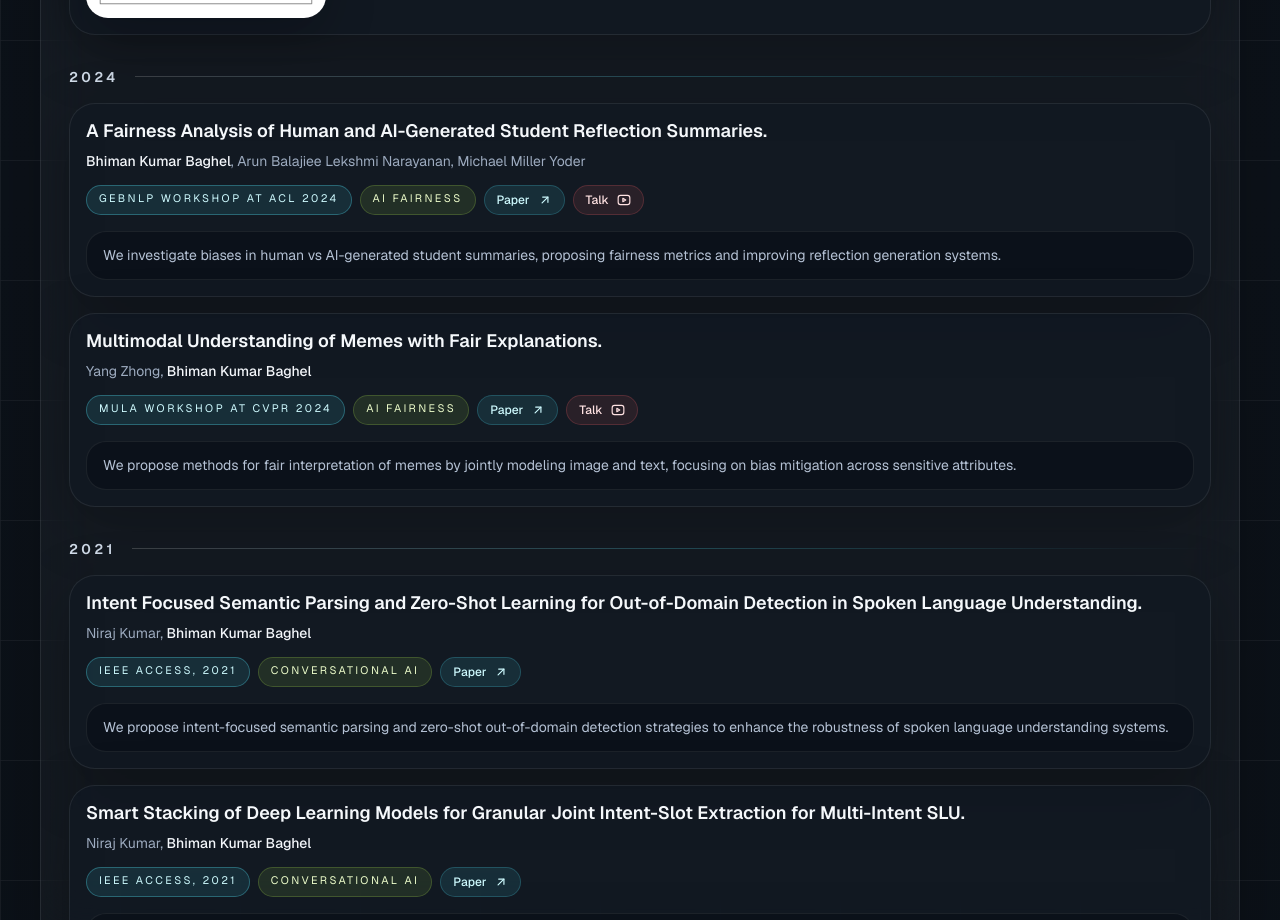
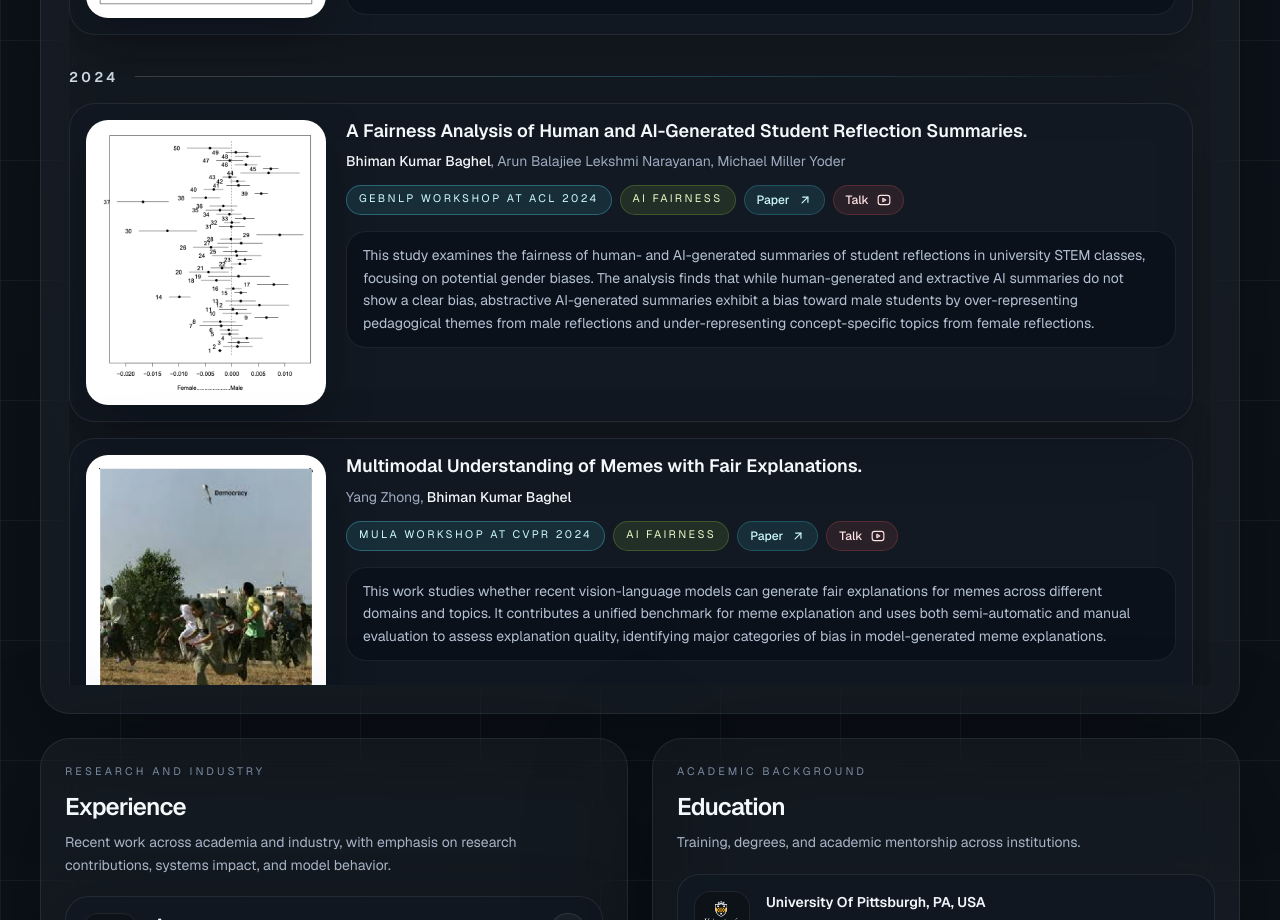
Before and after one commit to bhimanbaghel/bhimanbaghel.github.io, a Next.js app: page / in a window 1280 px wide. Shown: the part 1880-2800 px from the top of the page. Built offline with nearby package versions, Linux system fonts and the light colour scheme.

Commit message:
Enhance publication summaries and media

```diff
--- a/src/components/ui/publication-list.tsx
+++ b/src/components/ui/publication-list.tsx
@@ -250,7 +250,8 @@ export const PublicationList = () => {
           animate={{ opacity: 1, y: 0 }}
           exit={{ opacity: 0, y: -12 }}
           transition={{ duration: 0.2 }}
-          className="space-y-8"
+          className="custom-scroll max-h-[52rem] space-y-8 overflow-y-auto pr-2 sm:max-h-[56rem] lg:max-h-[58rem]"
+          style={{ scrollbarGutter: "stable" }}
         >
           {groupedPublications.map((group) => (
             <div key={group.year} className="space-y-4">
--- a/src/data/publications.ts
+++ b/src/data/publications.ts
@@ -29,7 +29,7 @@ export const PUBLICATIONS: Publication[] = [
     format: "Findings",
     category: "Mechanistic Interpretability",
     abstract:
-      "We propose techniques to systematically resolve UnderEdit and OverEdit issues in model editing, improving both precision and generalization.",
+      "Large language models can be updated more efficiently through model editing, but existing methods often miss the target fact or damage nearby knowledge. This work introduces iterative and neighbor-assisted model editing to improve edit precision up to 38 percentage points and generalization up to 6, across models, algorithms, and benchmarks.",
     image: "/publication/resolveunderoveredit.png",
     imageAlt:
       "Diagram illustrating iterative and neighbor-assisted model editing for resolving UnderEdit and OverEdit.",
@@ -45,8 +45,11 @@ export const PUBLICATIONS: Publication[] = [
     format: "Workshop",
     category: "AI Fairness",
     abstract:
-      "We investigate biases in human vs AI-generated student summaries, proposing fairness metrics and improving reflection generation systems.",
+      "This study examines the fairness of human- and AI-generated summaries of student reflections in university STEM classes, focusing on potential gender biases. The analysis finds that while human-generated and extractive AI summaries do not show a clear bias, abstractive AI-generated summaries exhibit a bias toward male students by over-representing pedagogical themes from male reflections and under-representing concept-specific topics from female reflections.",
     talkLink: "https://www.youtube.com/watch?v=Mu7M7cn-MbA",
+    image: "/publication/reflectionfairness.png",
+    imageAlt:
+      "Diagram illustrating the topical difference between genders in student reflection summaries.",
   },
   {
     title: "Multimodal Understanding of Memes with Fair Explanations.",
@@ -57,8 +60,11 @@ export const PUBLICATIONS: Publication[] = [
     format: "Workshop",
     category: "AI Fairness",
     abstract:
-      "We propose methods for fair interpretation of memes by jointly modeling image and text, focusing on bias mitigation across sensitive attributes.",
+      "This work studies whether recent vision-language models can generate fair explanations for memes across different domains and topics. It contributes a unified benchmark for meme explanation and uses both semi-automatic and manual evaluation to assess explanation quality, identifying major categories of bias in model-generated meme explanations.",
     talkLink: "https://www.youtube.com/watch?v=QneZ9v0THrI",
+    image: "/publication/memeexplain.png",
+    imageAlt:
+      "Diagram illustrating the VLM input.",
   },
   {
     title:
@@ -69,7 +75,7 @@ export const PUBLICATIONS: Publication[] = [
     format: "Journal",
     category: "Conversational AI",
     abstract:
-      "We propose intent-focused semantic parsing and zero-shot out-of-domain detection strategies to enhance the robustness of spoken language understanding systems.",
+      "This work addresses zero-shot out-of-domain detection in spoken language understanding, where manually labeled OOD data is unavailable. It combines sentence-level intents and token-level intent classes from intent-focused semantic parsing with a one-class neural network classifier, achieving stronger performance than prior methods across four public datasets.",
   },
   {
     title:
@@ -80,6 +86,6 @@ export const PUBLICATIONS: Publication[] = [
     format: "Journal",
     category: "Conversational AI",
     abstract:
-      "We introduce a smart stacking approach for intent-slot extraction in multi-intent spoken language understanding tasks, improving extraction granularity.",
+      "This work tackles fine-grained multi-intent spoken language understanding, where systems must jointly identify intents and slots while modeling their local relationships at both token and utterance levels. It proposes a smart stacking ensemble built on BERT, XLNet, and ELMo multitask models, outperforming prior multi-intent systems on four public datasets at both sentence and token levels.",
   },
 ];
```
Also changed, not shown: public/publication/memeexplain.png (added), public/publication/reflectionfairness.png (added).
